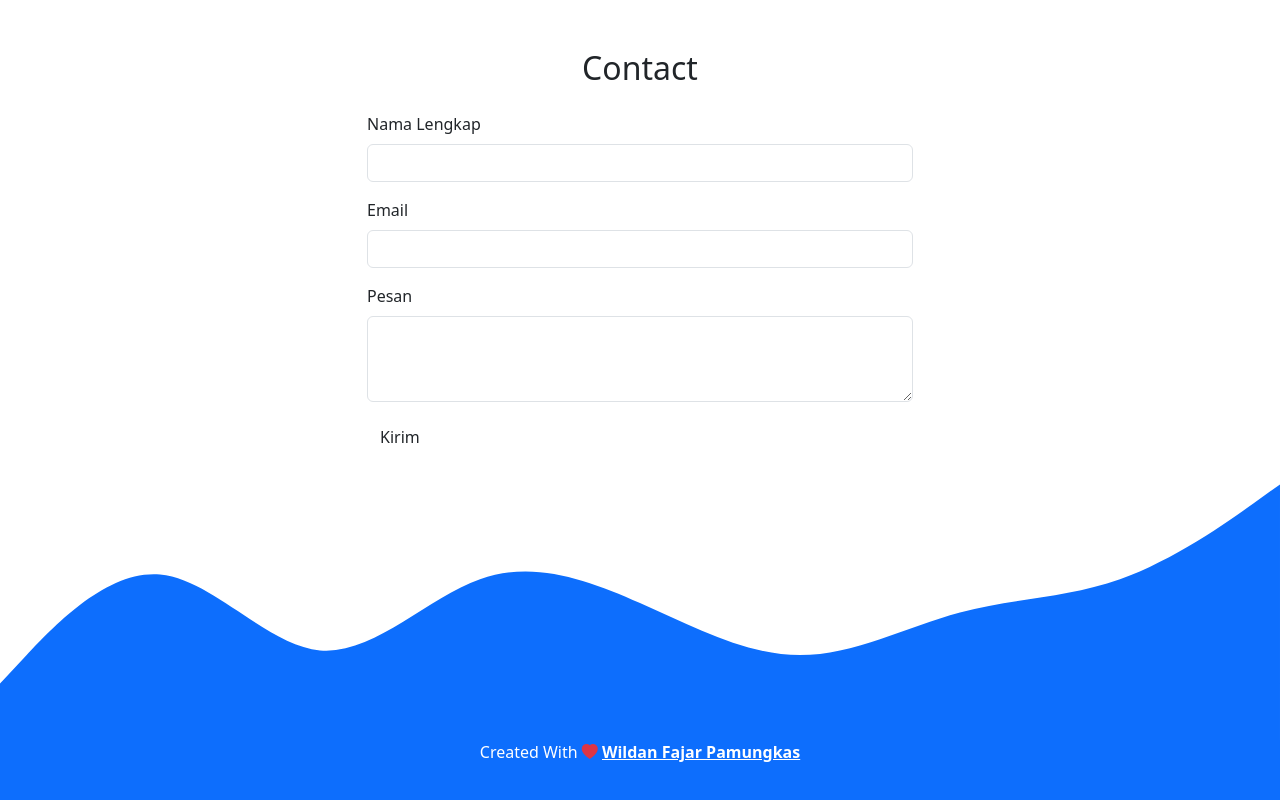
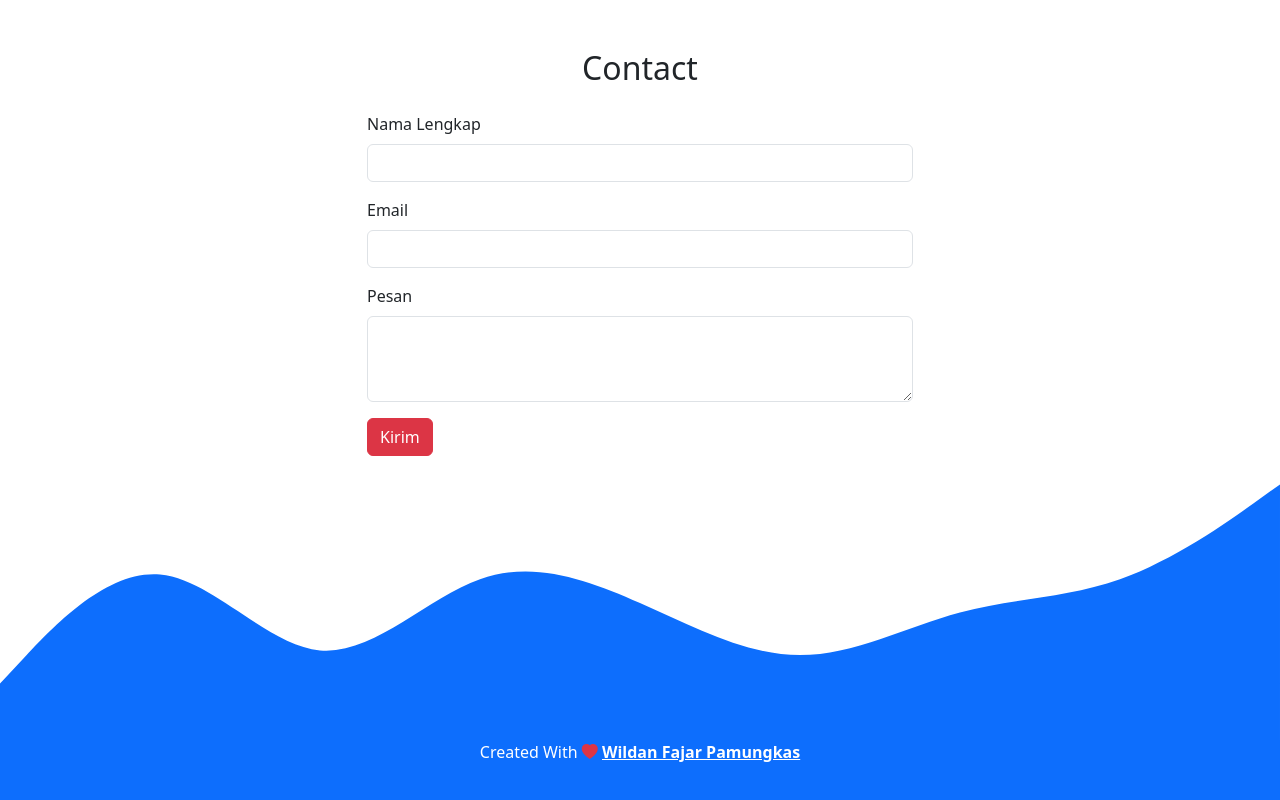
Before and after one commit to wildan-arch/wildan.github.io, a plain HTML site: page index.html in a window 1280 px wide. Shown: the part 2624-3424 px from the top of the page. Drawn offline with nearby package versions, Linux system fonts and the light colour scheme.

Commit message:
mengubah tombol menjadi warna merah

```diff
--- a/index.html
+++ b/index.html
@@ -165,7 +165,7 @@
                 <label for="pesan" class="form-label">Pesan</label>
                 <textarea class="form-control" id="pesan" rows="3"></textarea>
               </div>
-              <button type="submit" class="btn btn-succes">Kirim</button>
+              <button type="submit" class="btn btn-danger">Kirim</button>
             </form>
           </div>
         </div>
```
